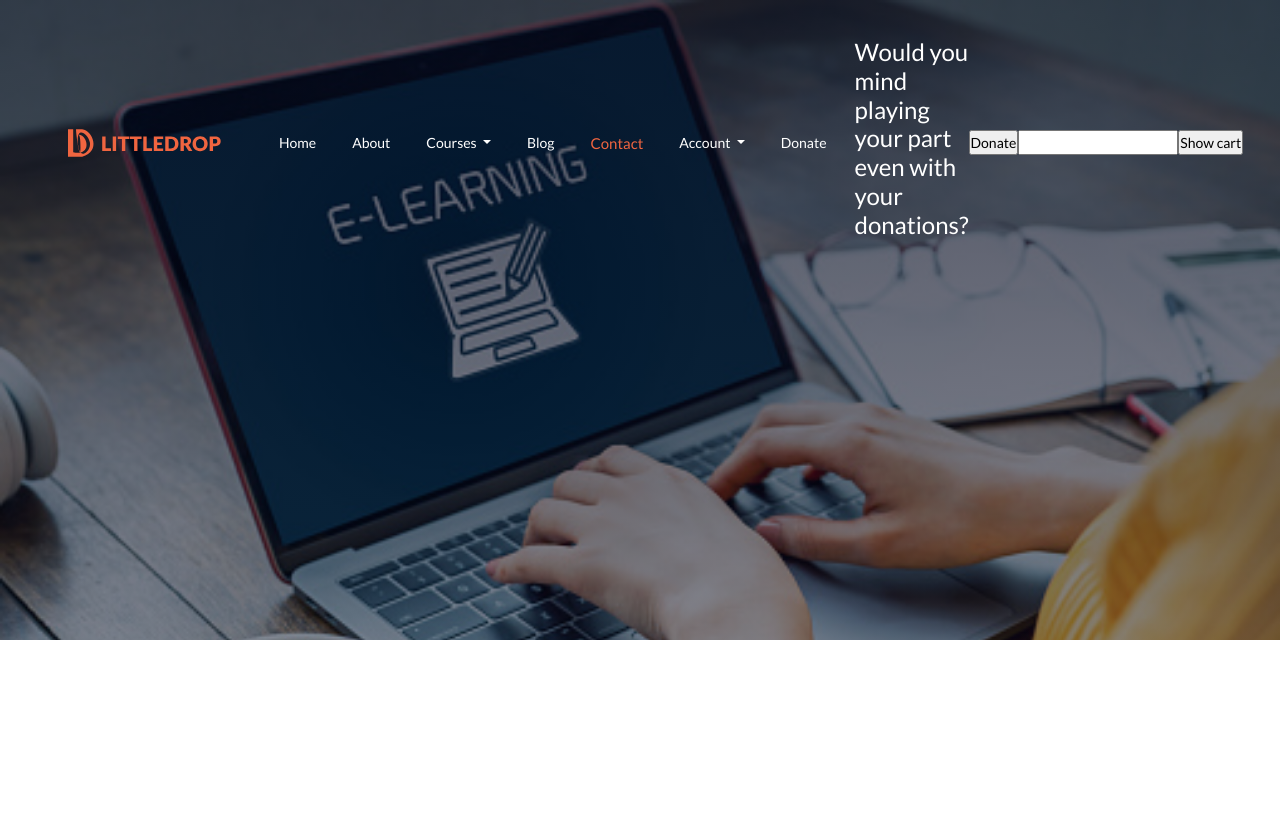
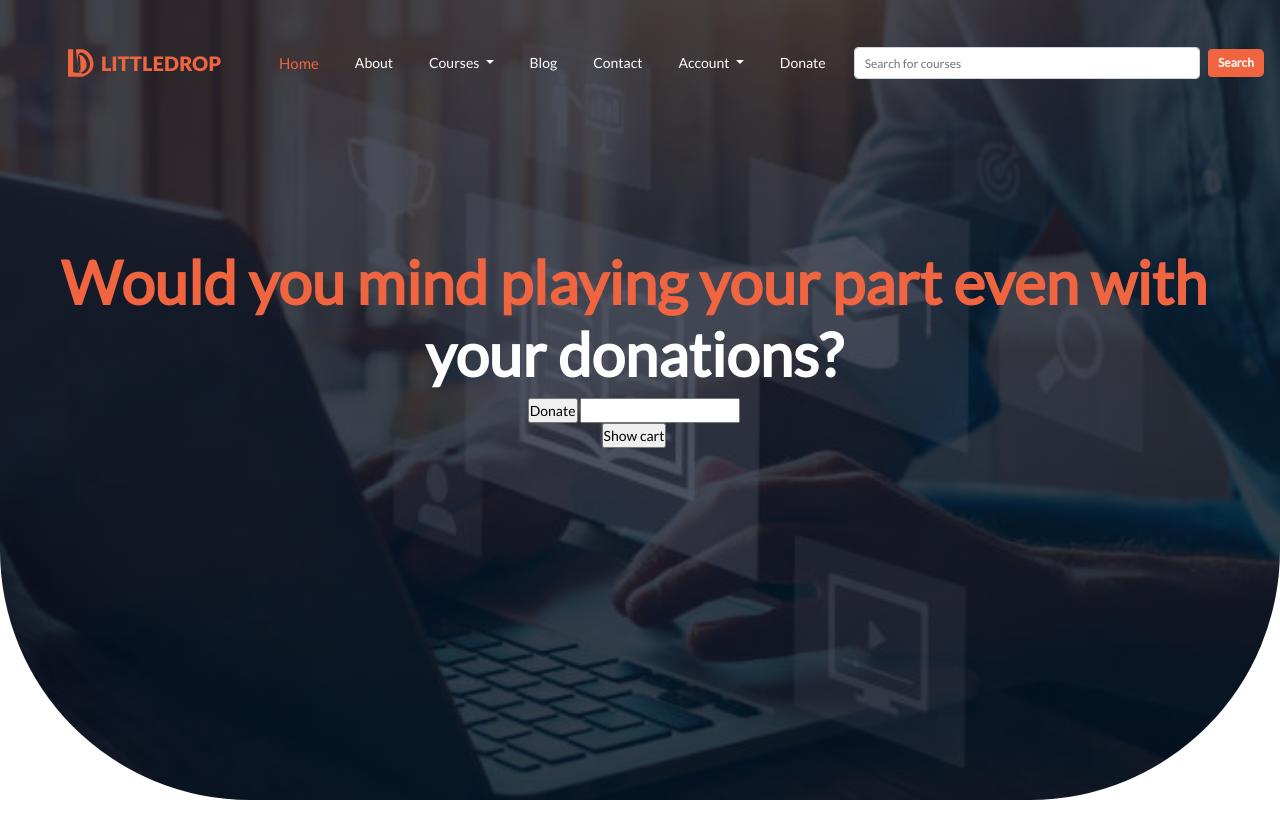
Before and after one commit to adigson/littlebootcamp, a plain HTML site: page donate.html in a window 1280 px wide. Before the commit the page ends 800 px from the top, so only its background shows below. Drawn offline with nearby package versions, Linux system fonts and the light colour scheme.

Commit message:
ammend the donate page

```diff
--- a/donate.html
+++ b/donate.html
@@ -7,13 +7,14 @@
   <link rel="stylesheet" href="https://cdn.jsdelivr.net/npm/bootstrap@4.6.1/dist/css/bootstrap.min.css"/>
   <script src="https://kit.fontawesome.com/a076d05399.js" crossorigin="anonymous"></script>
   <link href="https://cdn.jsdelivr.net/npm/bootstrap@5.0.2/dist/css/bootstrap.min.css" rel="stylesheet"/>
-  <link rel="stylesheet" media="screen and (max-width: 700px)" href="style.css">
+  <link rel="stylesheet" media="screen and (max-width: 700px)" href="style.css"/>
+  <link rel="stylesheet" media="screen and (max-width:900px)" href="style.css"/>
   <link rel="stylesheet" href="style.css"/>
   <title>Littledrop-Education || Website</title>
   <link rel="icon" type="image/svg" sizes="35x35" href="title-img.svg">
 </head>
 <body id="home">
-       <div class="container1">
+  <div class="container">
     <nav class="navbar navbar-expand-lg">
       <div class="container-fluid">
         <button class="navbar-toggler" type="button" data-bs-toggle="collapse" data-bs-target="#navbarNavDropdown">
@@ -26,7 +27,7 @@
           </button>
           <ul class="navbar-nav">
             <li class="nav-item">
-                       <a class="nav-link" aria-current="page" href="./index.html">Home</a>
+              <a class="nav-link active" aria-current="page" href="#">Home</a>
             </li>
             <li class="nav-item">
               <a class="nav-link" href="./About.html">About</a>
@@ -44,7 +45,7 @@
               <a class="nav-link" href="./blog.html">Blog</a>
             </li>
             <li class="nav-item">
-                       <a class="nav-link active" href="./contact.html">Contact</a>
+              <a class="nav-link" href="./contact.html">Contact</a>
             </li>
             <li class="nav-item dropdown">
               <a class="nav-link dropdown-toggle" href="#" id="navbarDropdownMenuLink" role="button" data-bs-toggle="dropdown" aria-expanded="false">
@@ -61,8 +62,16 @@
               <a class="nav-link" aria-current="page" href="./donate.html">Donate</a>
             </li>
           </ul>
+        </div>
+        <form class="d-flex">
+          <input class="form-control me-2" id="search-input" type="search" placeholder="Search for courses"/>
+          <button class="btn btn-outline-success" type="submit">Search</button>
+        </form>
+      </div>
+    </nav>
 
-                    <h4>Would you mind playing your part even with your donations?</h4>
+  <div class="heading">
+    <h1>Would you mind playing your part even with <span class="header"> your donations?</span></h1>
 
 <input type="button" value="Donate" onclick="scart.AddToCart('DONATE, Donation to a good cause'); scart.Show()	" />
 <input type="text" id="DONATE.price" /><br />
--- a/style.css
+++ b/style.css
@@ -86,6 +86,14 @@ transition: 0.5s;
   min-width: 100%;
   padding: 5px 10px;
   font-size: 12px;
+}
+h1 .donate #charity {
+  margin-top: 150px;
+  font-size: 60px;
+  font-weight: 700;
+  color: #ffff;
+  text-align: center;
+  padding: 10px 5px;
 }
 .btn{
   background-color: #f06540;
```
Lines whose indentation alone changed are shown as unchanged.
